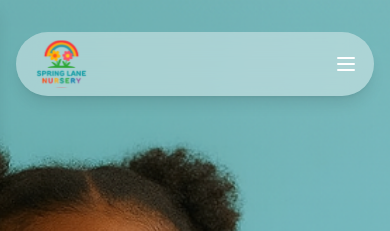
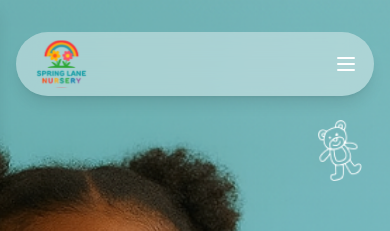
Before and after one commit to springlanenursery/spring-lane-nursery-app, a Next.js app: page / in a window 390 px wide. Shown: the top 231 px of the page. Built offline with nearby package versions, Linux system fonts and the light colour scheme.

Commit message:
changes added

```diff
--- a/src/components/home/Hero.tsx
+++ b/src/components/home/Hero.tsx
@@ -39,7 +39,7 @@
           <div className="absolute inset-0 bg-black/5"></div>
         </div>
 
-        {/* <div className="absolute right-0 top-6 inset-0 md:hidden">
+        <div className="absolute right-7 top-30 md:hidden">
           <Image
             src="/assets/hero-mobile-bear.png"
             alt="Happy child playing"
@@ -48,7 +48,7 @@
             className="object-cover object-center"
             priority
           />
-        </div> */}
+        </div>
 
         {/* Star-shaped Content Container */}
         <div className="absolute inset-0 flex items-end md:items-center justify-end pr-1 pb-16 md:pb-0 md:pr-16 lg:pr-20 z-30">
```
